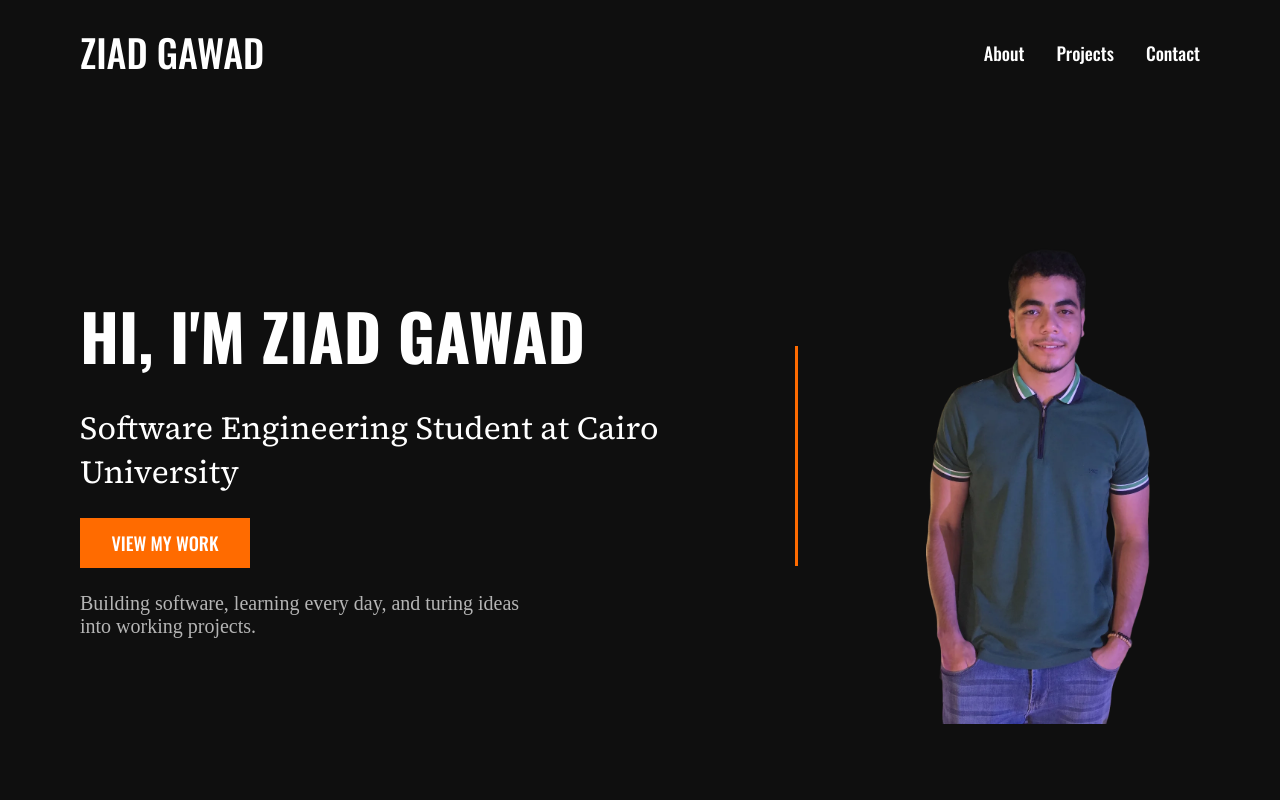
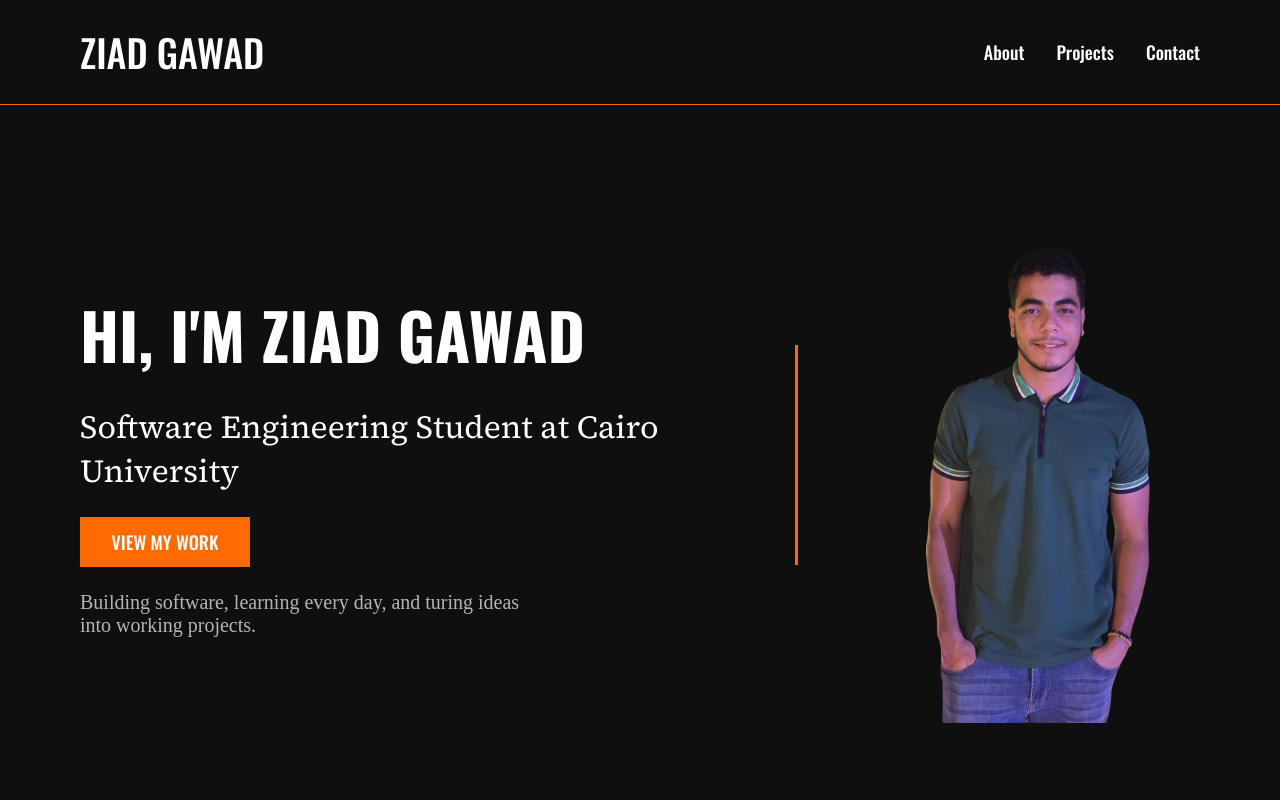
Before and after one commit to ZiadGawad/portfolio, a React (Vite) app in the folder ziad-portfolio/: page / in a window 1280 px wide. Shown: the top 800 px of the page. Built offline with nearby package versions, Linux system fonts and the light colour scheme.

Commit message:
Fixed Navbar

```diff
--- a/ziad-portfolio/src/components/Navbar/Navbar.css
+++ b/ziad-portfolio/src/components/Navbar/Navbar.css
@@ -5,6 +5,17 @@
     padding: 24px 80px;
     background: #0f0f0f;
     font-family: oswald;
+
+    position: sticky;
+    top: 0;
+    z-index: 1000;
+
+    border-bottom: 1px solid #3a3a3a;
+    transition: 0.2s ease;
+}
+
+.navbar:hover {
+    border-bottom-color: #ff6b00;
 }
 
 .navbar-logo h1 {
@@ -14,13 +25,9 @@
     text-transform: uppercase;
     transition: 0.3s ease-in-out;
     cursor: default;
-    user-select: none;
-    border-bottom: 2px solid transparent;
+    user-select: none;;
 }
 
-.navbar-logo h1:hover {
-    border-color: #ff6b00;
-}
 
 .navbar-links {
     display: flex;
```
